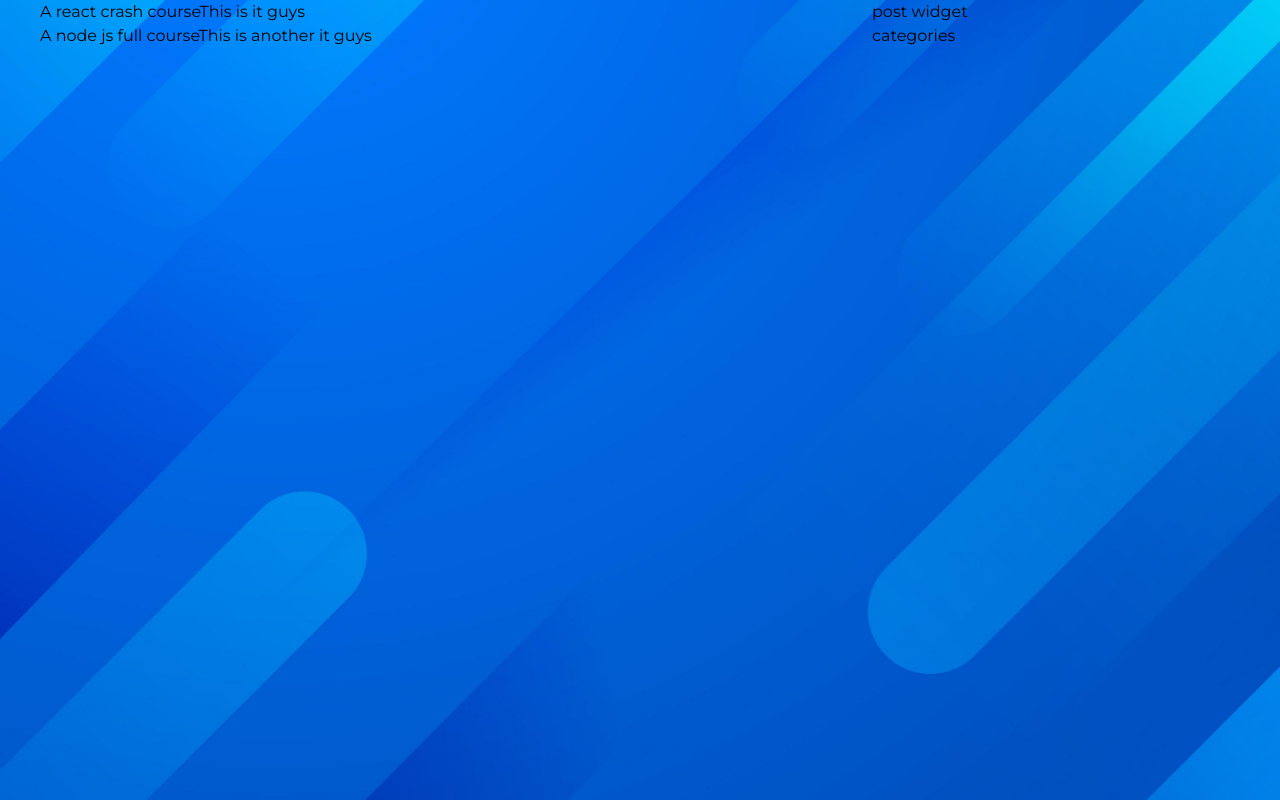
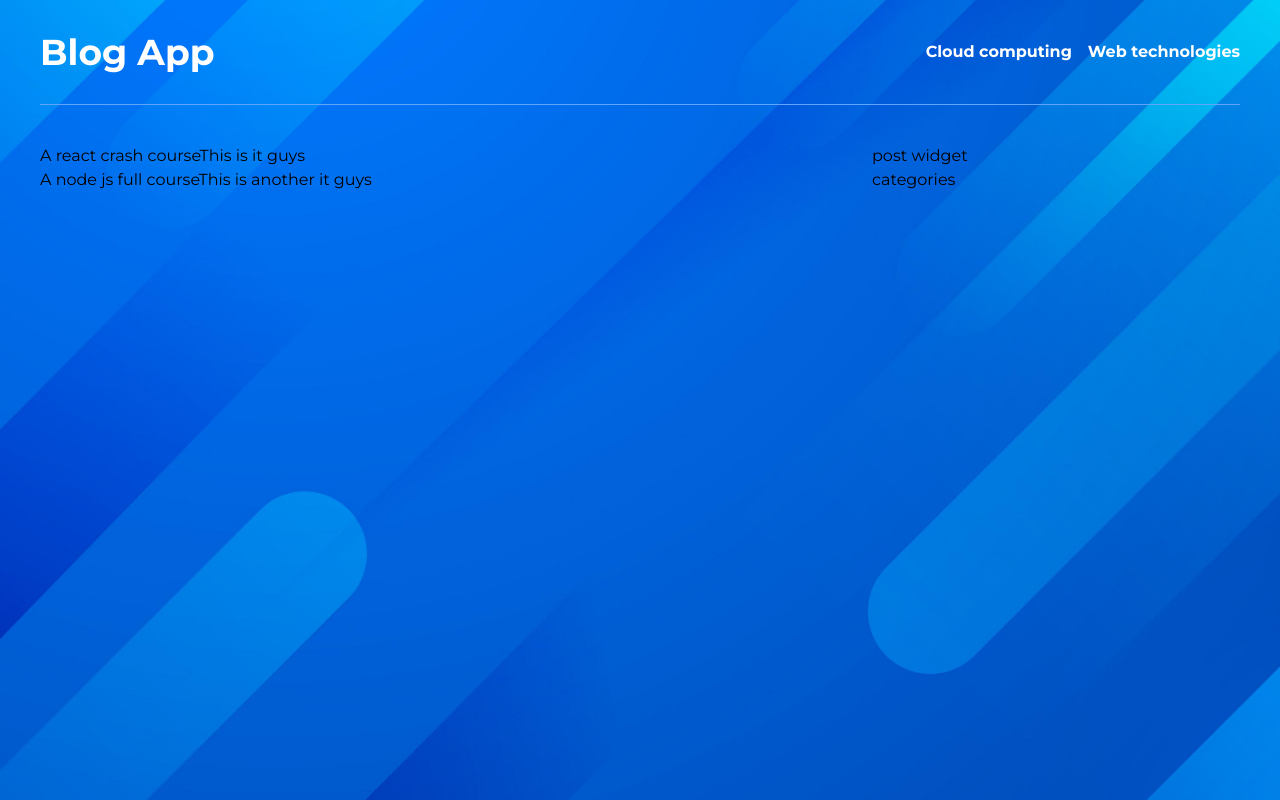
Before and after one commit to ekidhaja/blog_app, a Next.js app: page / in a window 1280 px wide. Built offline with nearby package versions, Linux system fonts and the light colour scheme.

Commit message:
Layout created and navbar added

```diff
--- /dev/null
+++ b/components/Header.js
@@ -0,0 +1,31 @@
+import { useContext } from "react";
+import Link from "next/link";
+
+const categories = [{name: 'Web technologies', slug: 'web-tech'}, {name: 'Cloud computing', slug: 'cloud-comp'}];
+
+const Header = () => {
+    return (
+        <div className="container mx-auto px-10 mb-8">
+            <div className="border-b w-full inline-block border-blue-400 py-8">
+                <div className="md:float-left block">
+                    <Link href="/">
+                        <span className="cursor-pointer font-bold text-4xl text-white">
+                            Blog App
+                        </span>
+                    </Link>
+                </div>
+                <div className="hidden md:float-left md:contents">
+                {categories.map((category, index) => (
+                    <Link key={index} href={`/category/${category.slug}`}>
+                        <span className="md:float-right mt-2 align-middle text-white ml-4 font-semibold cursor-pointer">
+                            {category.name}
+                        </span>
+                    </Link>
+                ))}
+                </div>
+            </div>
+        </div>
+    );
+}
+
+export default Header;
--- /dev/null
+++ b/components/Layout.js
@@ -0,0 +1,10 @@
+import Header from './Header';
+
+const Layout = ({ children }) => (
+  <>
+    <Header />
+    {children}
+  </>
+);
+
+export default Layout;
--- a/components/index.js
+++ b/components/index.js
@@ -1,3 +1,5 @@
 export { default as PostCard } from './PostCard';
 export { default as Categories } from './Categories';
 export { default as PostWidget } from './PostWidget';
+export { default as Header } from './Header';
+export { default as Layout } from './Layout';
--- a/pages/_app.js
+++ b/pages/_app.js
@@ -1,7 +1,13 @@
-import '../styles/global.scss'
+import '../styles/global.scss';
+import { Layout } from '../components';
+import { useState, useEffect } from 'react';
 
 function MyApp({ Component, pageProps }) {
-  return <Component {...pageProps} />
+  return (
+    <Layout>
+      <Component {...pageProps} />
+    </Layout>
+  )
 }
 
 export default MyApp
```
